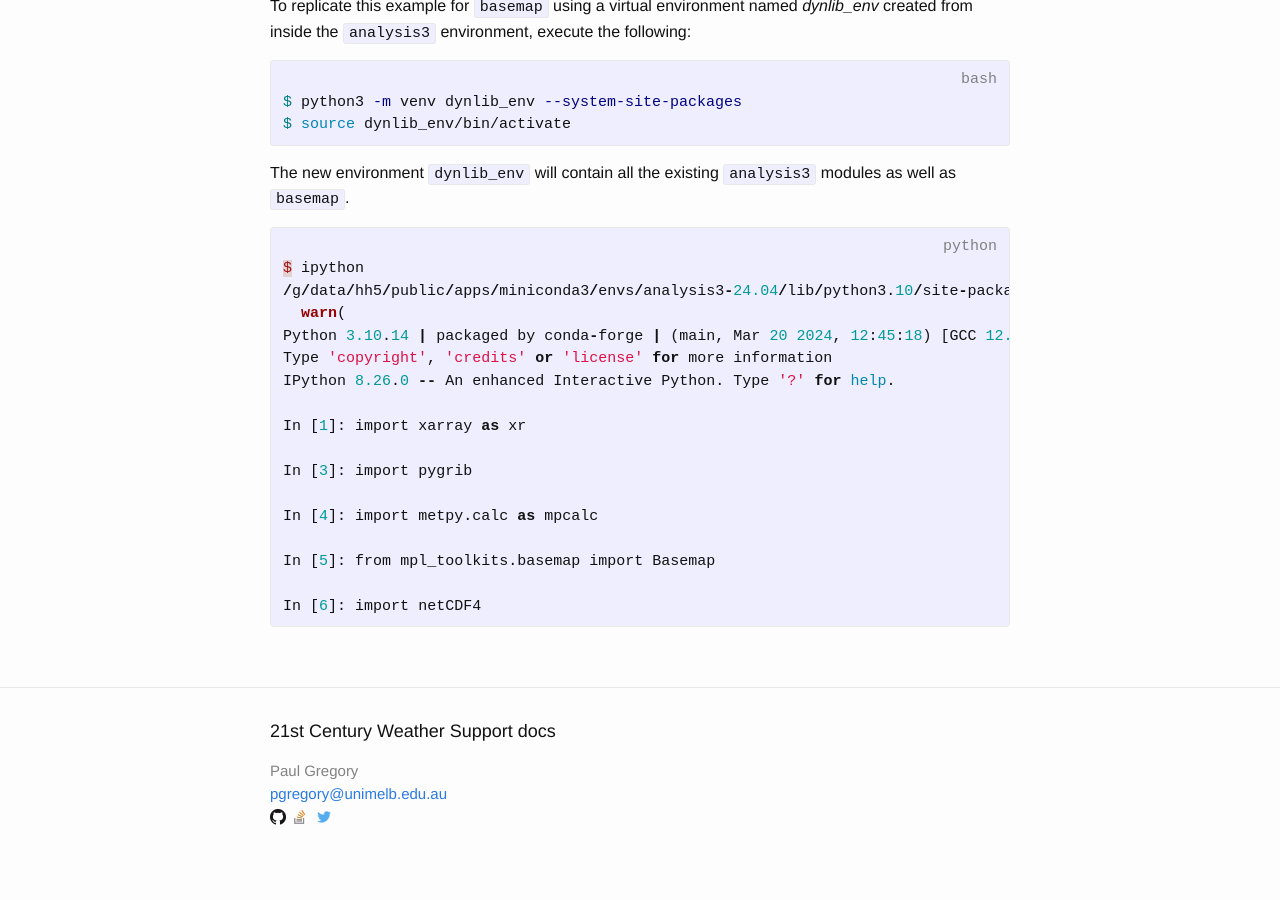
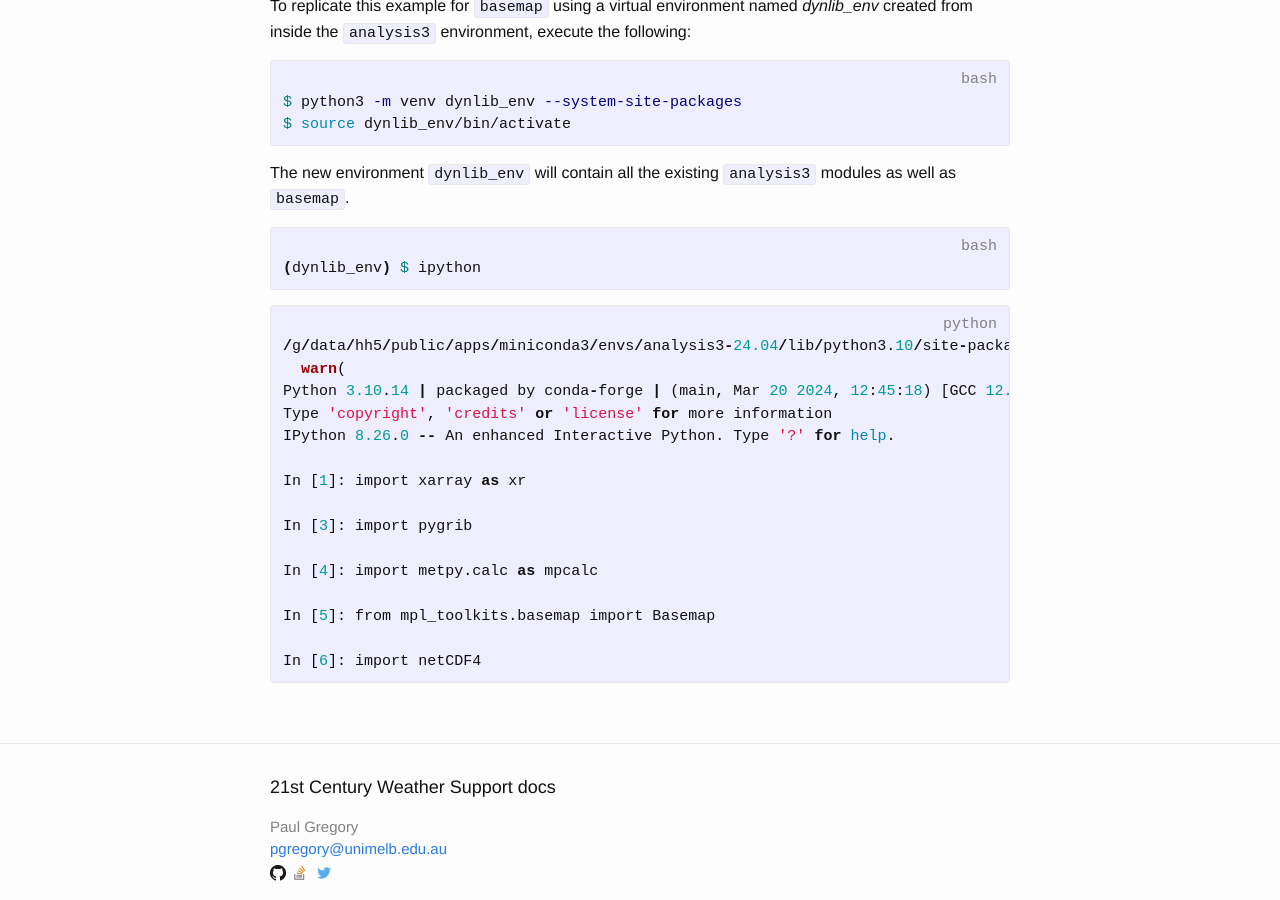
Before and after one commit to 21centuryweather/21centuryweather.github.io, a Jekyll site: the page built from _posts/2024-09-24-dynlib.md, in a window 1280 px wide and 900 px high, scrolled down 6695 px. Built offline with Jekyll 4.4.1, drawn with Linux system fonts in a browser that asks for light colours.

Commit message:
UPDATES : Text formatting

```diff
--- a/_posts/2024-09-24-dynlib.md
+++ b/_posts/2024-09-24-dynlib.md
@@ -263,8 +263,10 @@ $ source dynlib_env/bin/activate
 {% endhighlight %}
 
 The new environment `dynlib_env` will contain all the existing `analysis3` modules as well as `basemap`.
+{% highlight bash %}
+(dynlib_env) $ ipython
+{% endhighlight %}
 {% highlight python %}
-$ ipython
 /g/data/hh5/public/apps/miniconda3/envs/analysis3-24.04/lib/python3.10/site-packages/IPython/core/interactiveshell.py:937: UserWarning: Attempting to work in a virtualenv. If you encounter problems, please install IPython inside the virtualenv.
   warn(
 Python 3.10.14 | packaged by conda-forge | (main, Mar 20 2024, 12:45:18) [GCC 12.3.0]
```
